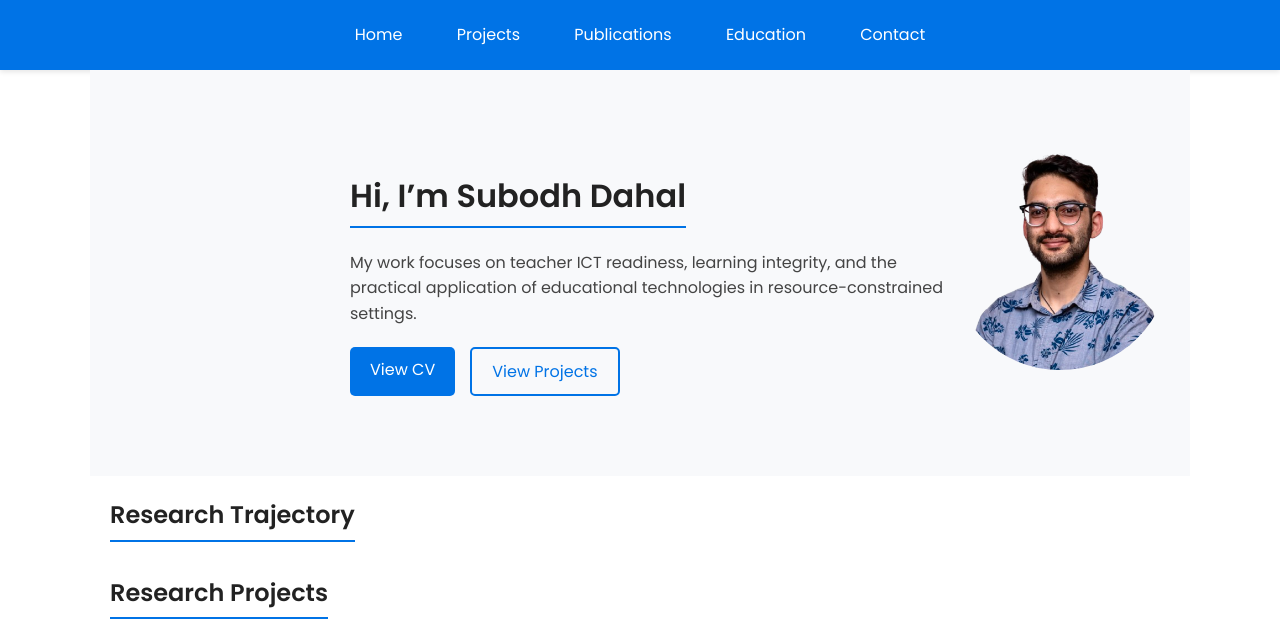
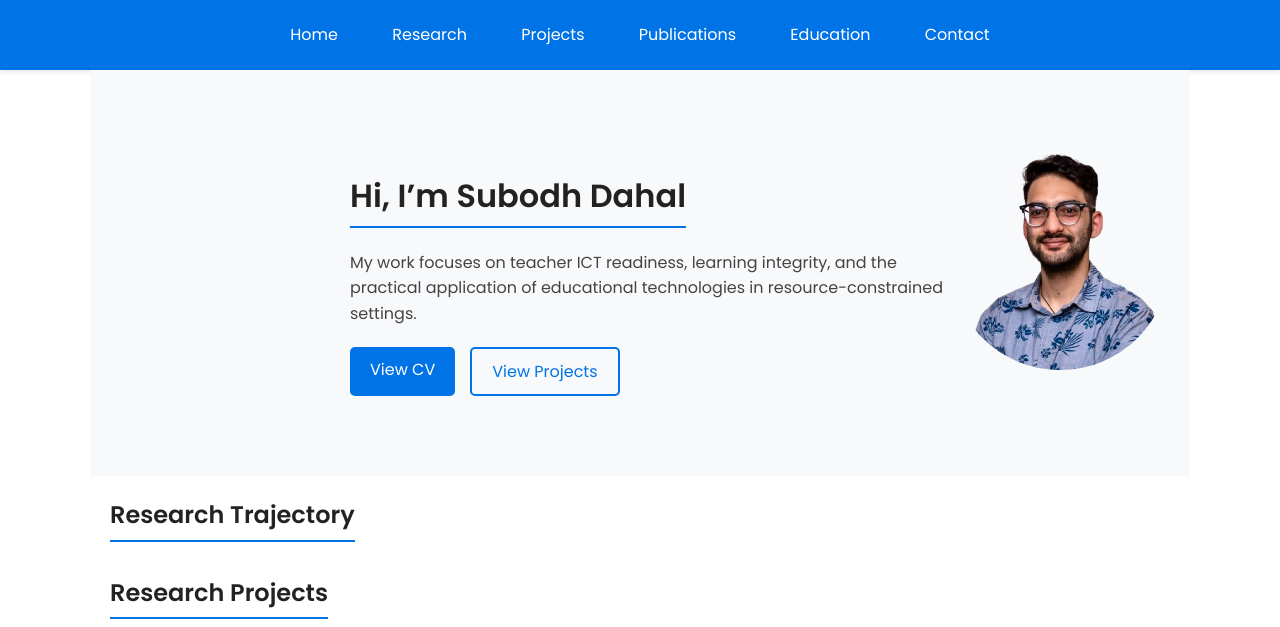
Before and after one commit to dahalsubodh/dahalsubodh.github.io, a Jekyll site: the page built from index.md, in a window 1280 px wide and 900 px high, cut to the strip 0-627 px from the top of the window. Built offline with Jekyll 4.4.1, drawn with Linux system fonts in a browser that asks for light colours; our own code applies the rules of GitHub Pages for plain Markdown files.

Commit message:
Update default.html

```diff
--- a/_layouts/default.html
+++ b/_layouts/default.html
@@ -25,6 +25,7 @@
   <header>
     <nav class="nav-bar">
       <a href="/index.html" class="nav-link {% if page.title == 'Home' %}active{% endif %}">Home</a>
+      <a href="/research.html" class="nav-link {% if page.title == 'Research' %}active{% endif %}">Research</a>
       <a href="/projects.html" class="nav-link {% if page.title == 'Projects' %}active{% endif %}">Projects</a>
       <a href="/publications.html" class="nav-link {% if page.title == 'Publications' %}active{% endif %}">Publications</a>
       <a href="/education.html" class="nav-link {% if page.title == 'Education' %}active{% endif %}">Education</a>
```
